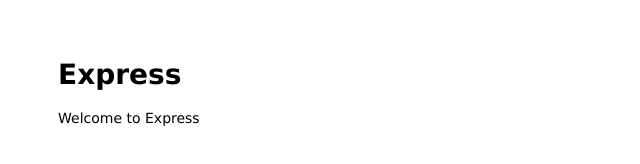
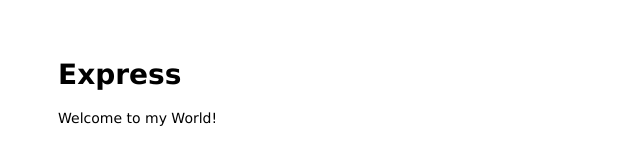
Before and after one commit to D1397235/express3, a website: page public/index.html in a window 1280 px wide. Shown: the full height of the page, 0-640 px from the left. Drawn offline with Linux system fonts and the light colour scheme.

```diff
--- a/public/index.html
+++ b/public/index.html
@@ -7,7 +7,7 @@
 
 <body>
   <h1>Express</h1>
-  <p>Welcome to Express</p>
+  <p>Welcome to my World!</p>
 </body>
 
 </html>
```
Also changed, not shown: 1 other file.
